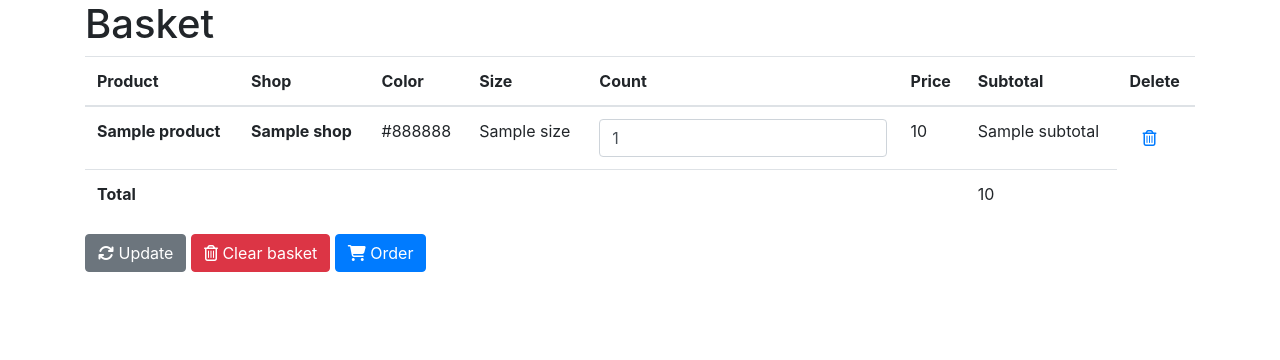
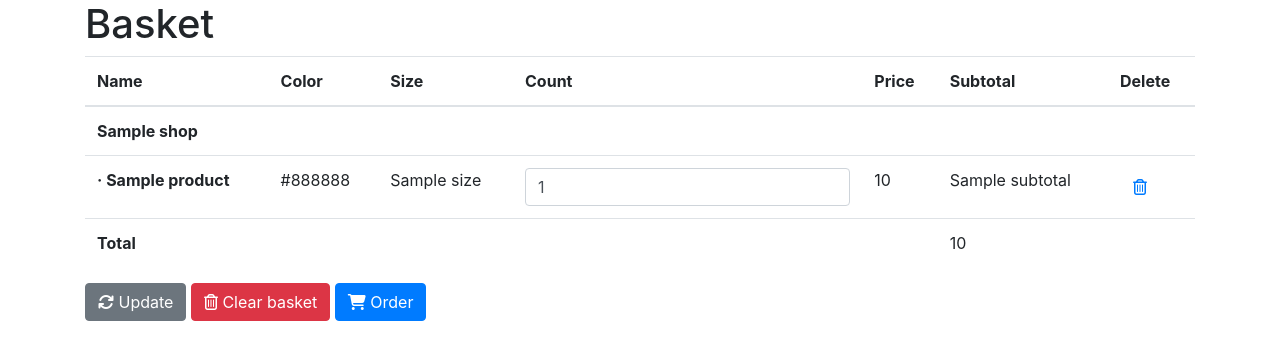
Before and after one commit to jakobdo/covidere, a Django app: template basket/templates/basket/list.html in a window 1280 px wide. Shown: the part 56-416 px from the top of the page. Run offline with Django 3.2, Linux system fonts and the light colour scheme; the template is opened without the code that fills it: most values are stand-ins (such as "Sample title", 1, 10 or a date in 2020); some libraries are stand-ins or nearby versions.

Commit message:
Shop split in basket and better product styling

```diff
--- a/base/views.py
+++ b/base/views.py
@@ -18,5 +18,5 @@ class IndexView(ListView):
             .filter(active=True)
             .filter(shop__active=True)
             .filter(start_datetime__lte=now, end_datetime__gte=now)
-        ).prefetch_related("size").prefetch_related("color")
+        ).prefetch_related("size").prefetch_related("color").prefetch_related("shop")
         return queryset
--- a/basket/templates/basket/list.html
+++ b/basket/templates/basket/list.html
@@ -8,8 +8,7 @@
 <table class="table">
     <thead>
       <tr>
-        <th scope="col">{% trans "Product" %}</th>
-        <th scope="col">{% trans "Shop" %}</th>
+        <th scope="col">{% trans "Name" %}</th>
         <th scope="col">{% trans "Color" %}</th>
         <th scope="col">{% trans "Size" %}</th>
         <th scope="col">{% trans "Count" %}</th>
@@ -20,9 +19,14 @@
     </thead>
     <tbody>
         {% for item in basket %}
+            {% ifchanged %}
+                <tr>
+                    <th>{{ item.shop }}</th>
+                    <td colspan="6">&nbsp;</td>
+                </tr>
+            {% endifchanged %}
             <tr>
-                <th>{{ item.product }}</th>
-                <th>{{ item.shop }}</th>
+                <th>&middot;&nbsp;{{ item.product }}</th>
                 <td>{{ item.color }}</td>
                 <td>{{ item.size }}</td>
                 <td><input type="number" name="count_{{item.product_id}}_{{item.color_id}}_{{item.size_id}}" class="form-control update-count" value="{{ item.count }}"></td>
@@ -36,7 +40,7 @@
     </tbody>
     <tfoot>
         <tr>
-            <th colspan="6">{% trans "Total" %}</th><td>{{ total }}</td>
+            <th colspan="5">{% trans "Total" %}</th><td>{{ total }}</td><td>&nbsp;</td>
         </tr>
 
     </tfoot>
--- a/basket/views.py
+++ b/basket/views.py
@@ -94,7 +94,7 @@ class BasketIndexView(TemplateView):
             )
             new_basket.append(new_item)
             total += subtotal
-        context['basket'] = new_basket
+        context['basket'] = sorted(new_basket, key=lambda item: item['shop'])
         context['total'] = total
 
         return context
```
Also changed, not shown: templates/index.html (+11 -2 lines).
